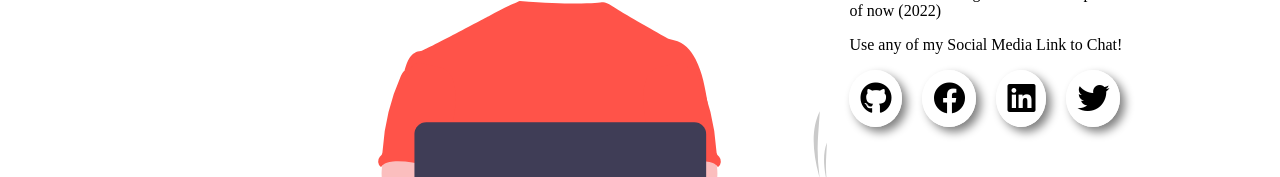
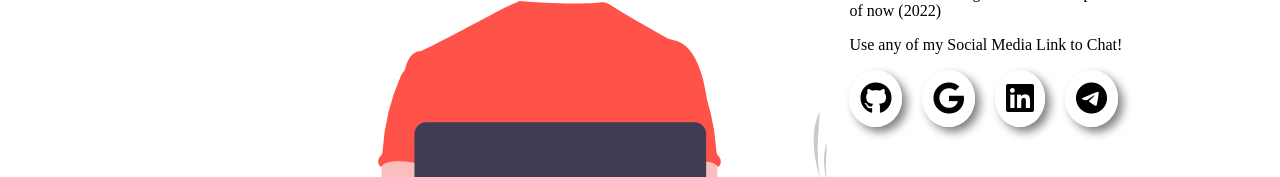
Before and after one commit to Joelketema/Portfolio, a React (Create React App) app: page / in a window 1280 px wide. Shown: the part 335-512 px from the top of the page. Built offline with nearby package versions, Linux system fonts and the light colour scheme.

Commit message:
about fix

```diff
--- a/src/Components/About.js
+++ b/src/Components/About.js
@@ -1,7 +1,7 @@
 
 import laptop from "../Resources/laptop.svg"
 import '../Style/about.css'
-
+import { Link } from "react-router-dom"
 const About = () => {
 
     return (
@@ -21,9 +21,9 @@ const About = () => {
                 <div className="socials">
 
                    <a href="https://github.com/Joelketema" target="_blank" rel="noreferrer" ><i className="fab fa-github"></i></a>
-                   <i className="fab fa-facebook"></i>
+                   <Link to={"/Contact"}><i className="fab fa-google"></i></Link>
                    <a href="https://linkedin.com/in/eyuel-ketema-b0225921a" target="_blank" rel="noreferrer"><i className="fab fa-linkedin"></i></a>
-                    <i className="fab fa-twitter"></i>
+                   <a href={'https://t.me/therealpetergriffin'} target="_blank"><i className="fab fa-telegram"></i></a>
                  </div>
 
             </div>
--- a/src/Components/Email.js
+++ b/src/Components/Email.js
@@ -20,7 +20,7 @@ const Email = () => {
         notifyRef.current.style.color = "green"
         setTimeout(() => {
             notifyRef.current.innerHTML = ""
-        }, 1500);
+        }, 2500);
         formRef.current.reset();
     };
 
```
